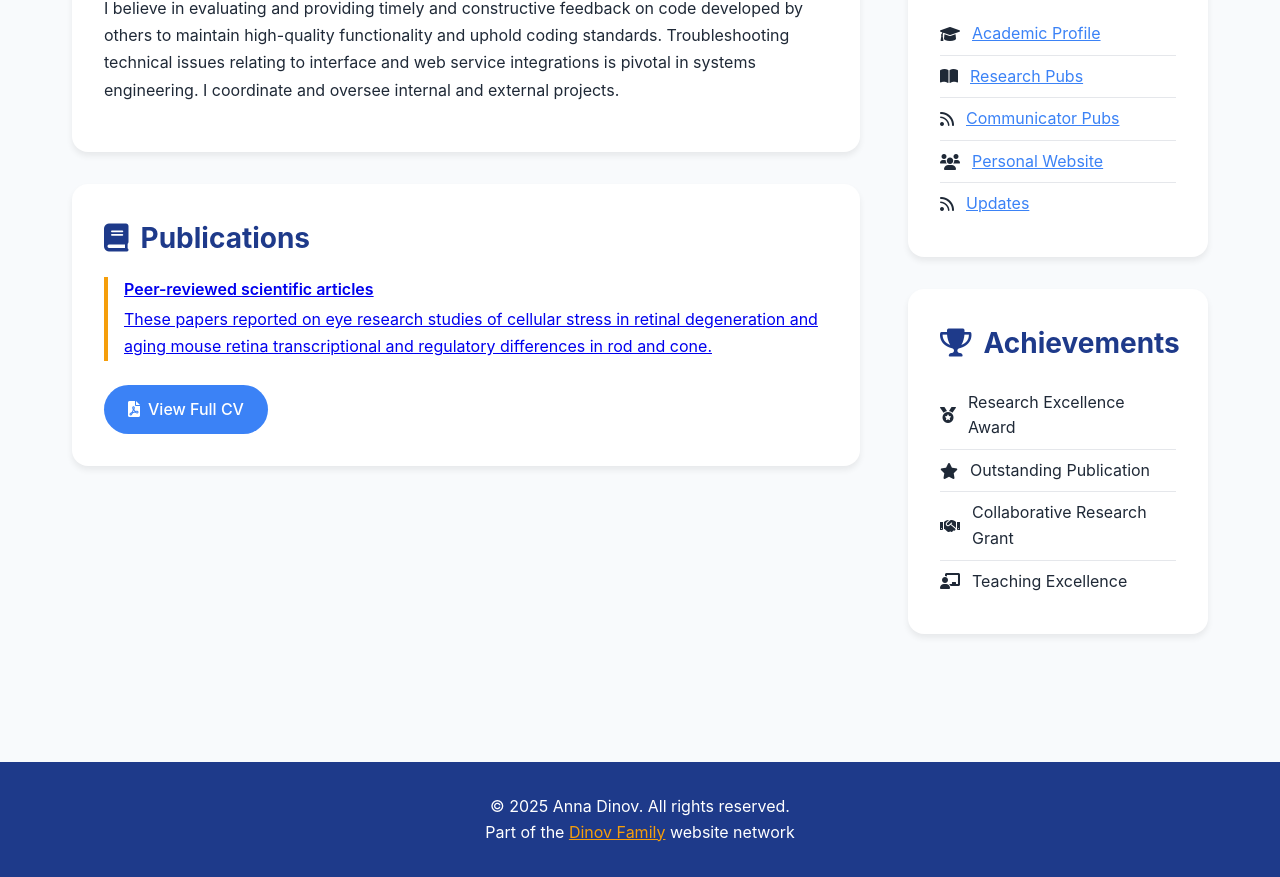
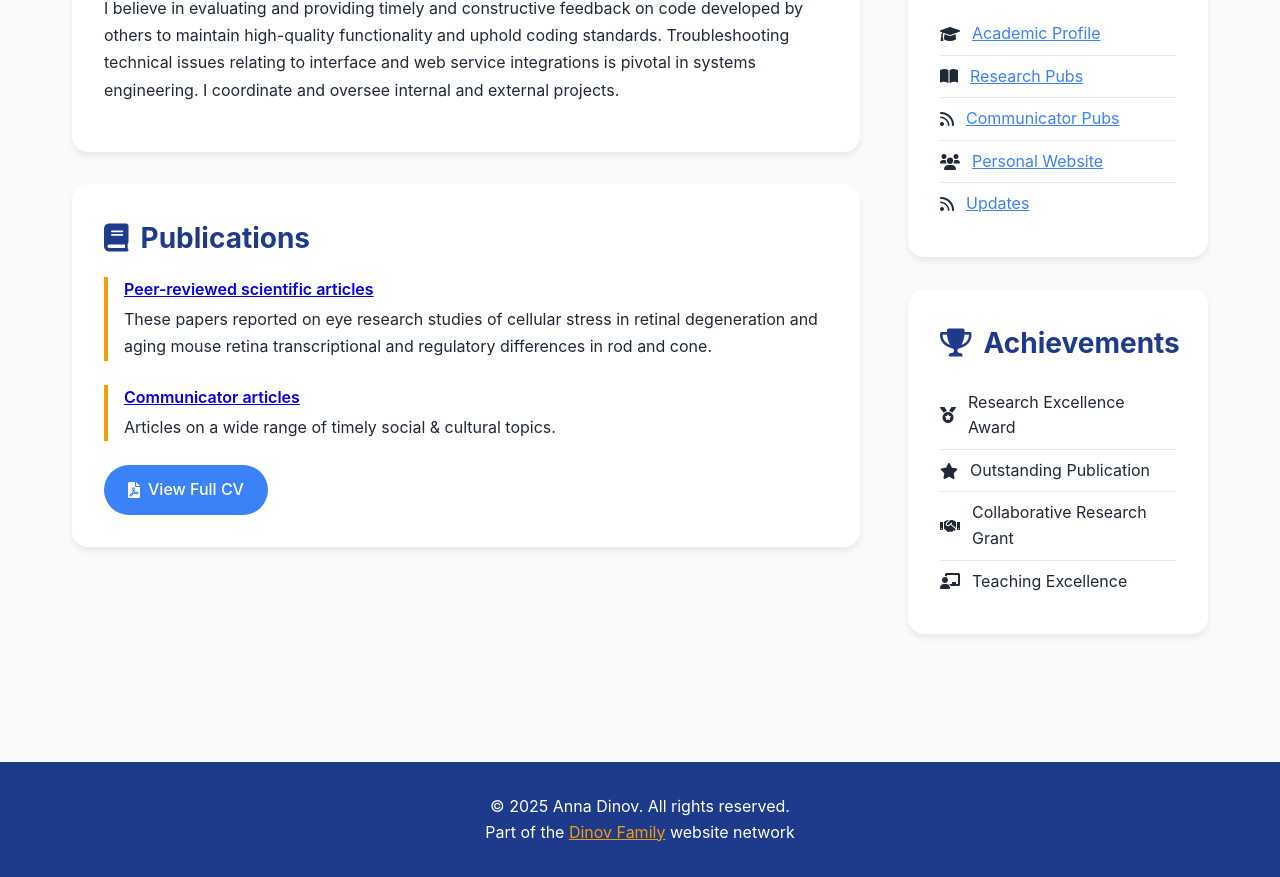
Before and after one commit to dinov-fam/anna-sophia-dinov-page, a plain HTML site: page index.html in a window 1280 px wide. Shown: the part 1349-2226 px from the top of the page. Drawn offline with Linux system fonts and the light colour scheme.

Commit message:
Update index.html

```diff
--- a/index.html
+++ b/index.html
@@ -439,9 +439,15 @@
 
                         <div class="publication">
                             <div class="publication-title"><a href="https://scholar.google.com/scholar?hl=en&as_sdt=0%2C23&q=author%3A%22Anna+Dinov%22&btnG=">
-                                Peer-reviewed scientific articles</div>
+                                Peer-reviewed scientific articles</a></div>
                             <p>These papers reported on eye research studies of cellular stress in retinal degeneration and aging mouse retina
                                 transcriptional and regulatory differences in rod and cone.</p>
+                        </div>
+
+                        <div class="publication">
+                            <div class="publication-title"><a href="https://chscommunicator.com/staff_name/anna-dinov/">
+                                Communicator articles</a></div>
+                            <p>Articles on a wide range of timely social & cultural topics.</p>
                         </div>
 
                         <a href="https://www.linkedin.com/in/anna-sophia-dinov-3428251b7" class="btn">
```
